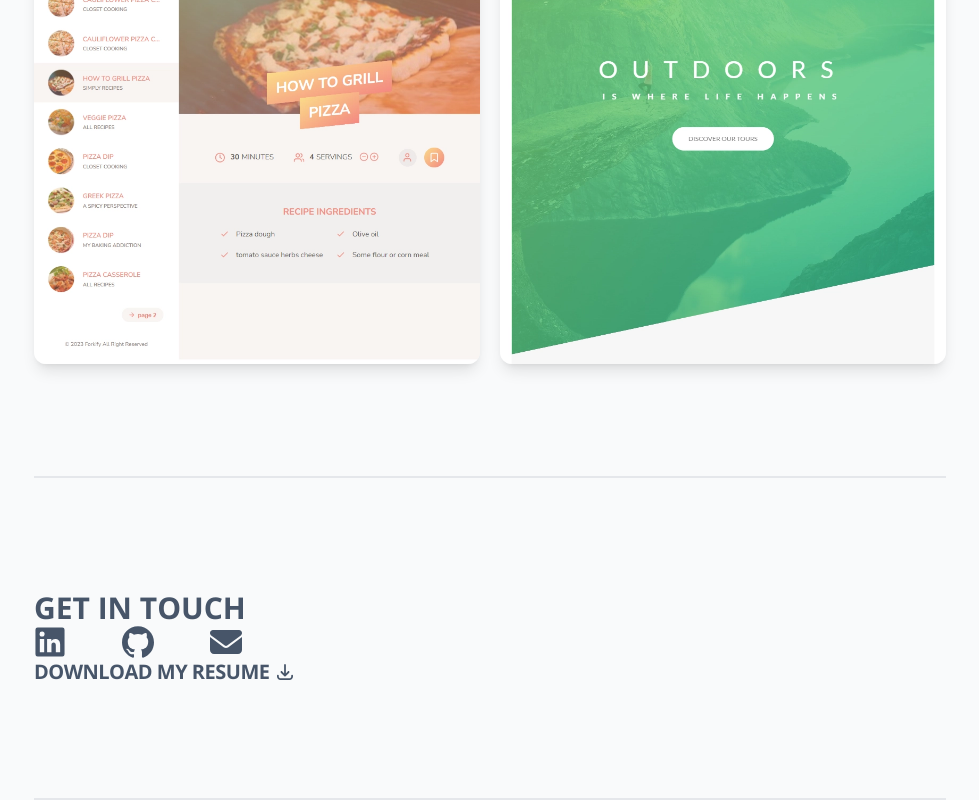
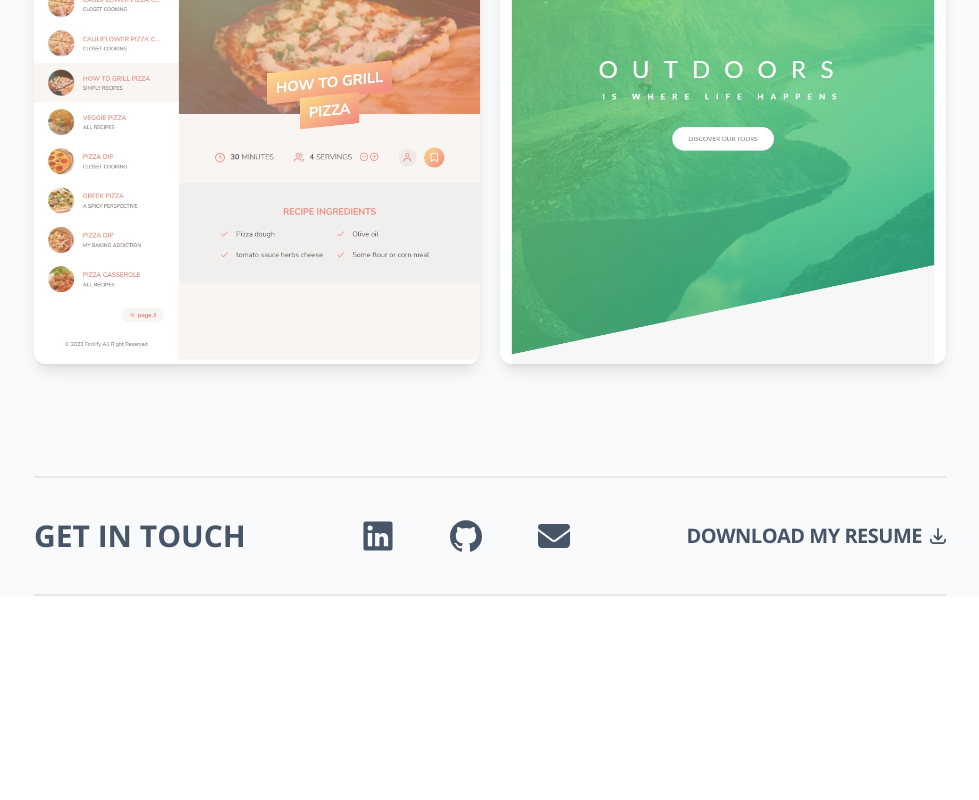
Before and after one commit to AbdelhamidYousef/Portfolio, a React (Vite) app: page / in a window 1280 px wide. Shown: the part 2619-3419 px from the top of the page, without its empty margins (294-1273 px from the left). After the commit the page ends 3215 px from the top, so only its background shows below. Built offline with nearby package versions, Linux system fonts and the light colour scheme; a web font is replaced by a local one.

Commit message:
fixed contact section

```diff
--- a/src/ui/layouts/contact/Contact.jsx
+++ b/src/ui/layouts/contact/Contact.jsx
@@ -7,7 +7,7 @@ const Contact = () => {
   return (
     <Section
       id="contact"
-      className="py-20 lg:py-28 border-b-2 animate-slideLeft"
+      className="py-10 flex flex-col items-center gap-y-7 xl:flex-row xl:justify-between animate-slideLeft bg-inherit relative z-[11] border-b-2"
     >
       <SectionTitle
         initialStyle={false}
```
